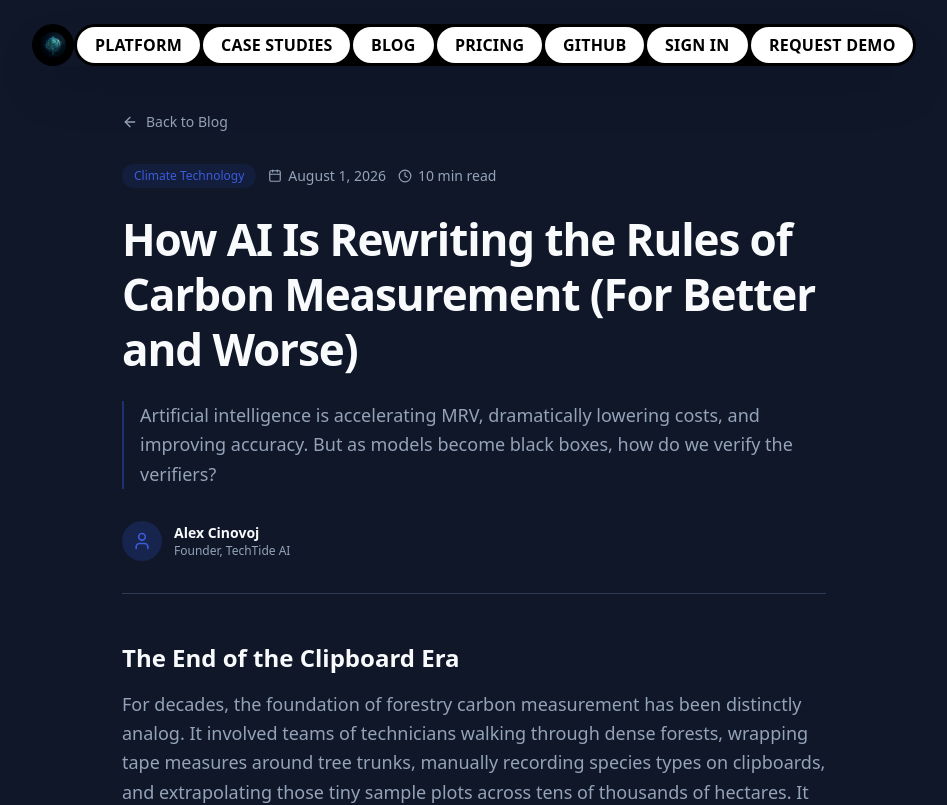
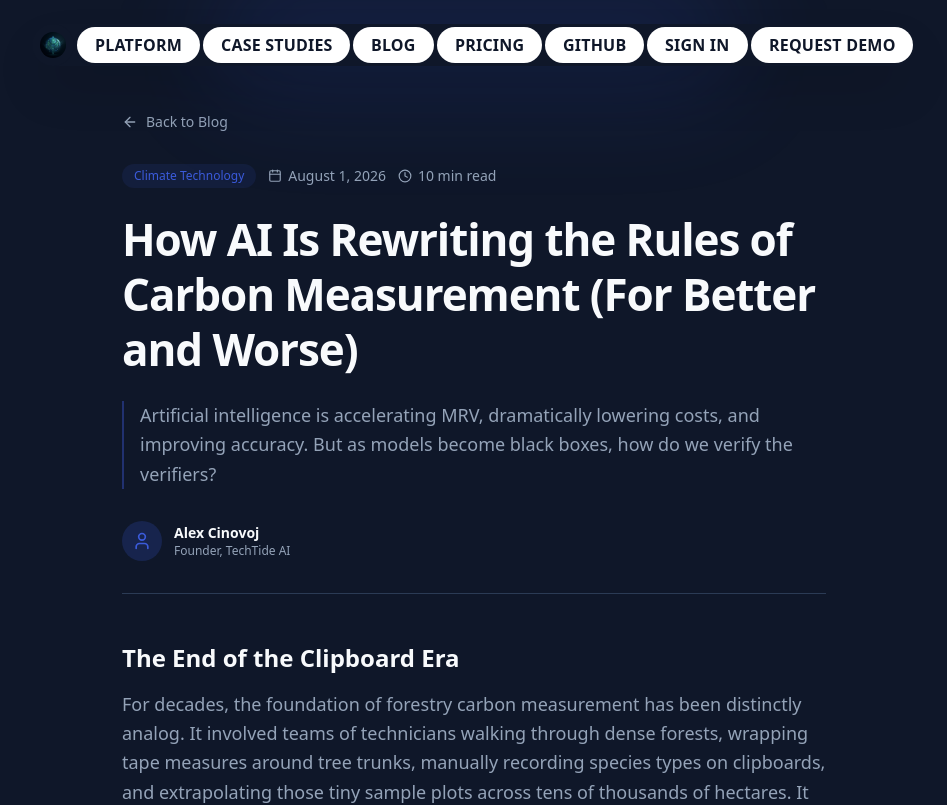
Before and after one commit to TechTideOhio/SustainableFW, a Next.js app: page /blog/ai-rewriting-carbon-measurement in a window 1280 px wide. Shown: the top 805 px of the page, without its empty margins (166-1113 px from the left). Built offline with nearby package versions, Linux system fonts and the light colour scheme.

Commit message:
style: blend nav background with page and add top glow, decouple hover color

```diff
--- a/components/landing/HeaderNav.tsx
+++ b/components/landing/HeaderNav.tsx
@@ -38,13 +38,15 @@ export function HeaderNav() {
 
   return (
     <header className="fixed top-6 left-0 right-0 z-[99] flex justify-center w-full pointer-events-none">
-      <div className="pointer-events-auto">
+      <div className="pointer-events-auto relative">
+        <div className="absolute top-[-50px] left-1/2 -translate-x-1/2 w-[60%] max-w-2xl h-[120px] bg-brand-600/15 blur-[50px] pointer-events-none rounded-full" />
         <PillNav
           logo="/images/foresttwin-logo.jpg"
           logoAlt="ForestTwin Logo"
           items={links}
           activeHref={pathname}
-          baseColor="var(--color-brand-600)"
+          baseColor="hsl(var(--background))"
+          hoverBgColor="var(--color-brand-600)"
           pillColor="#ffffff"
           hoveredPillTextColor="#ffffff"
           pillTextColor="var(--color-brand-600)"
--- a/components/ui/PillNav.css
+++ b/components/ui/PillNav.css
@@ -100,7 +100,7 @@
   left: 50%;
   bottom: 0;
   border-radius: 50%;
-  background: var(--base, #000);
+  background: var(--hover-bg, var(--base, #000));
   z-index: 1;
   display: block;
   pointer-events: none;
--- a/components/ui/PillNav.tsx
+++ b/components/ui/PillNav.tsx
@@ -22,6 +22,7 @@ export interface PillNavProps {
   pillColor?: string;
   hoveredPillTextColor?: string;
   pillTextColor?: string;
+  hoverBgColor?: string;
   onMobileMenuClick?: () => void;
   initialLoadAnimation?: boolean;
 }
@@ -37,6 +38,7 @@ const PillNav: React.FC<PillNavProps> = ({
   pillColor = '#120F17',
   hoveredPillTextColor = '#120F17',
   pillTextColor,
+  hoverBgColor,
   onMobileMenuClick,
   initialLoadAnimation = true
 }) => {
@@ -240,6 +242,7 @@ const PillNav: React.FC<PillNavProps> = ({
 
   const cssVars = {
     ['--base']: baseColor,
+    ['--hover-bg']: hoverBgColor || baseColor,
     ['--pill-bg']: pillColor,
     ['--hover-text']: hoveredPillTextColor,
     ['--pill-text']: resolvedPillTextColor
```
